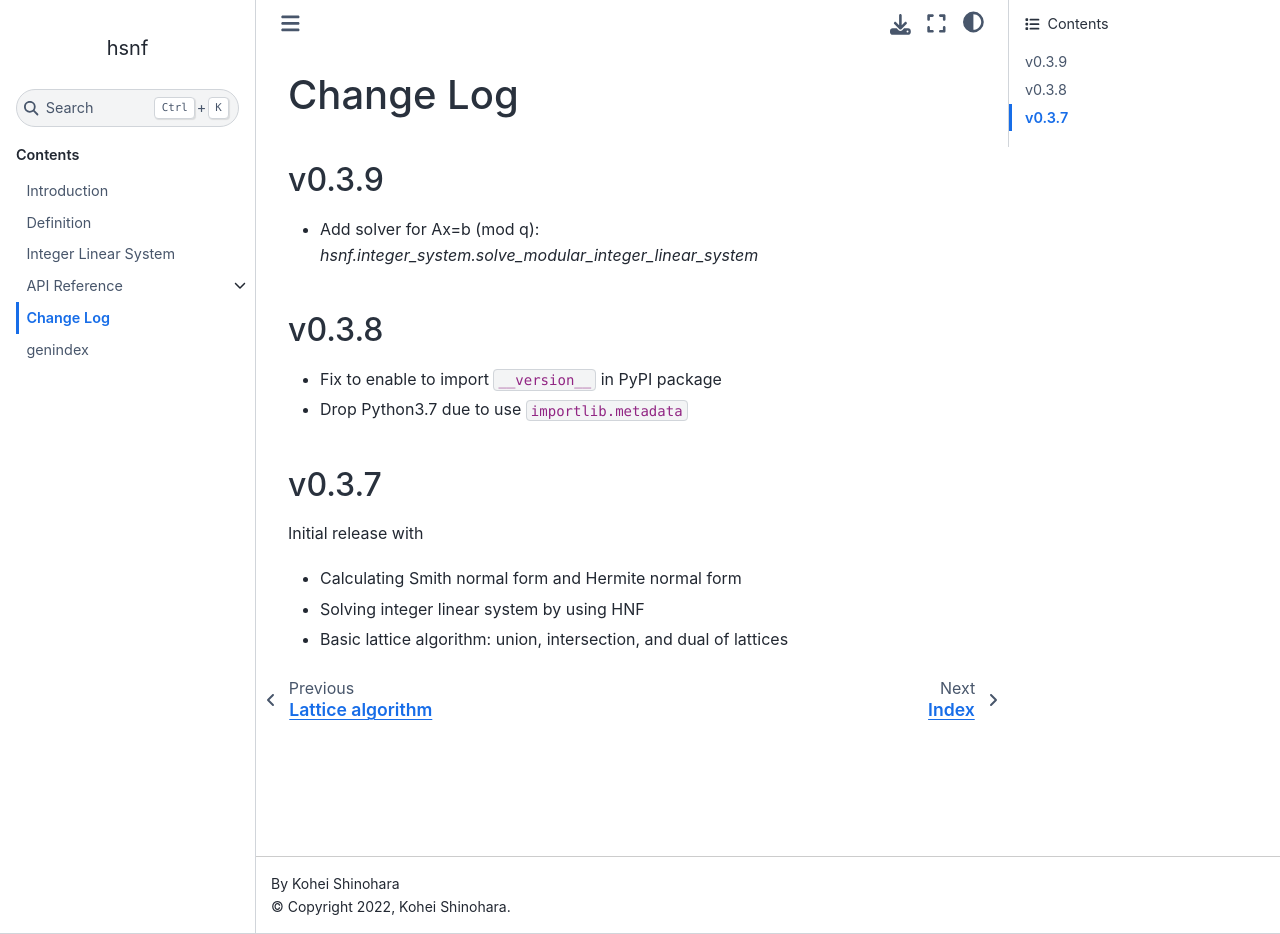
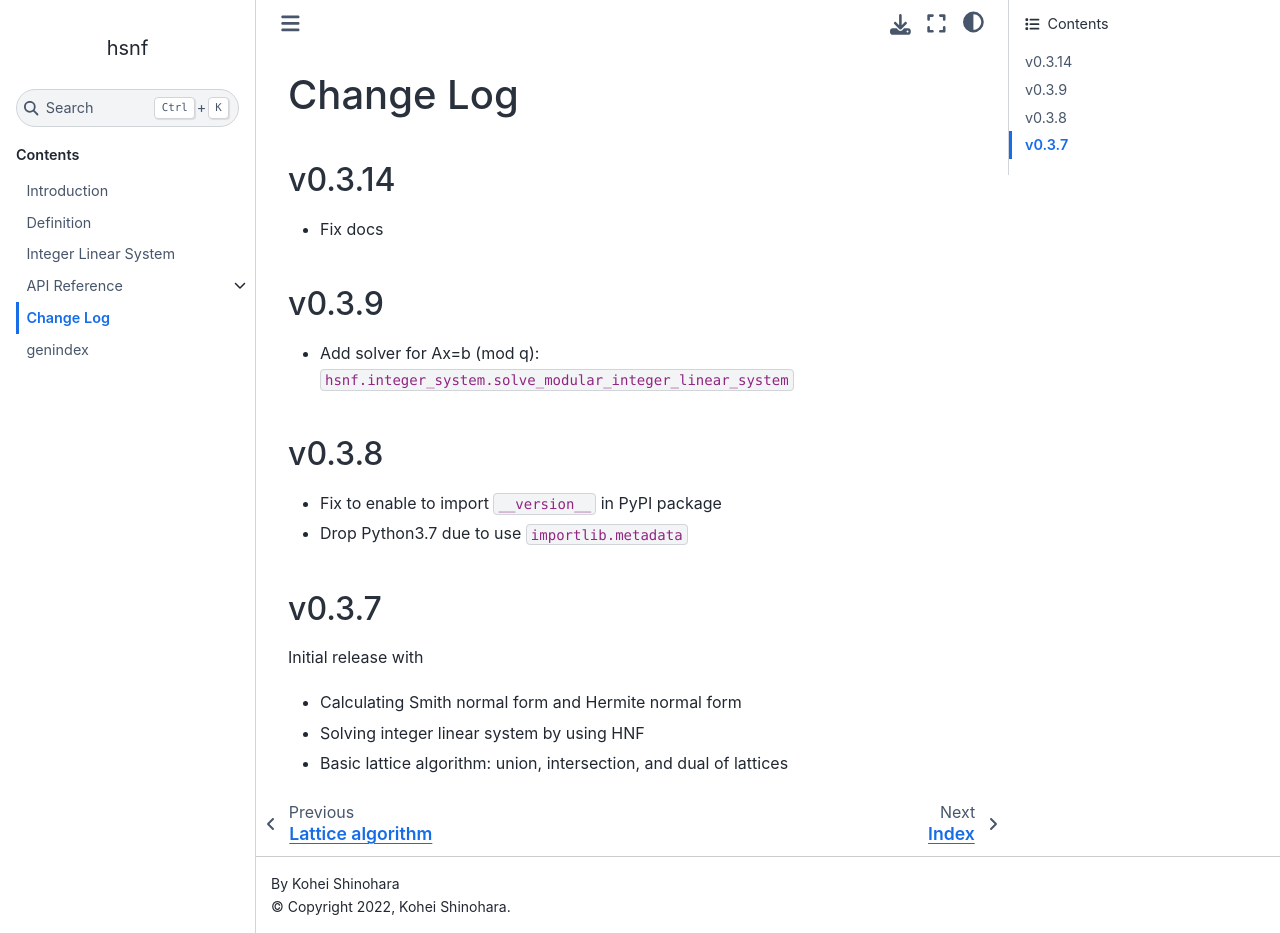
Before and after one commit to lan496/hsnf, a Sphinx documentation site: the page built from docs/changelog.md, in a window 1280 px wide and 934 px high. Built offline with Sphinx 7.4.7 and the Sphinx Book theme 1.1.4, drawn with Linux system fonts in a browser that asks for light colours.

Commit message:
Bump up version

```diff
--- a/docs/changelog.rst
+++ b/docs/changelog.md
@@ -1,17 +1,16 @@
-Change Log
-==========
+# Change Log
 
-v0.3.9
-------
+## v0.3.14
+- Fix docs
+
+## v0.3.9
 * Add solver for Ax=b (mod q): `hsnf.integer_system.solve_modular_integer_linear_system`
 
-v0.3.8
-------
+## v0.3.8
 * Fix to enable to import ``__version__`` in PyPI package
 * Drop Python3.7 due to use ``importlib.metadata``
 
-v0.3.7
-------
+## v0.3.7
 Initial release with
 
 * Calculating Smith normal form and Hermite normal form
```
Also changed, not shown: 1 other file.
